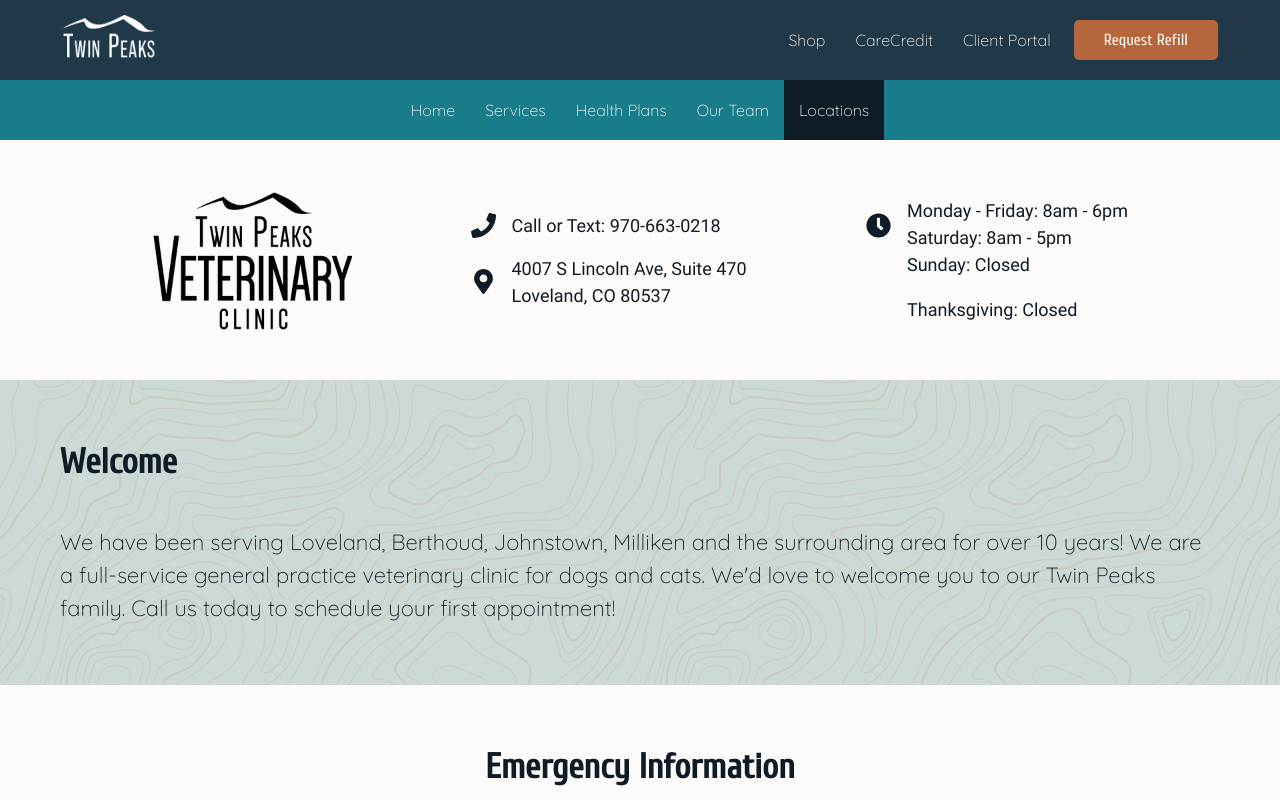
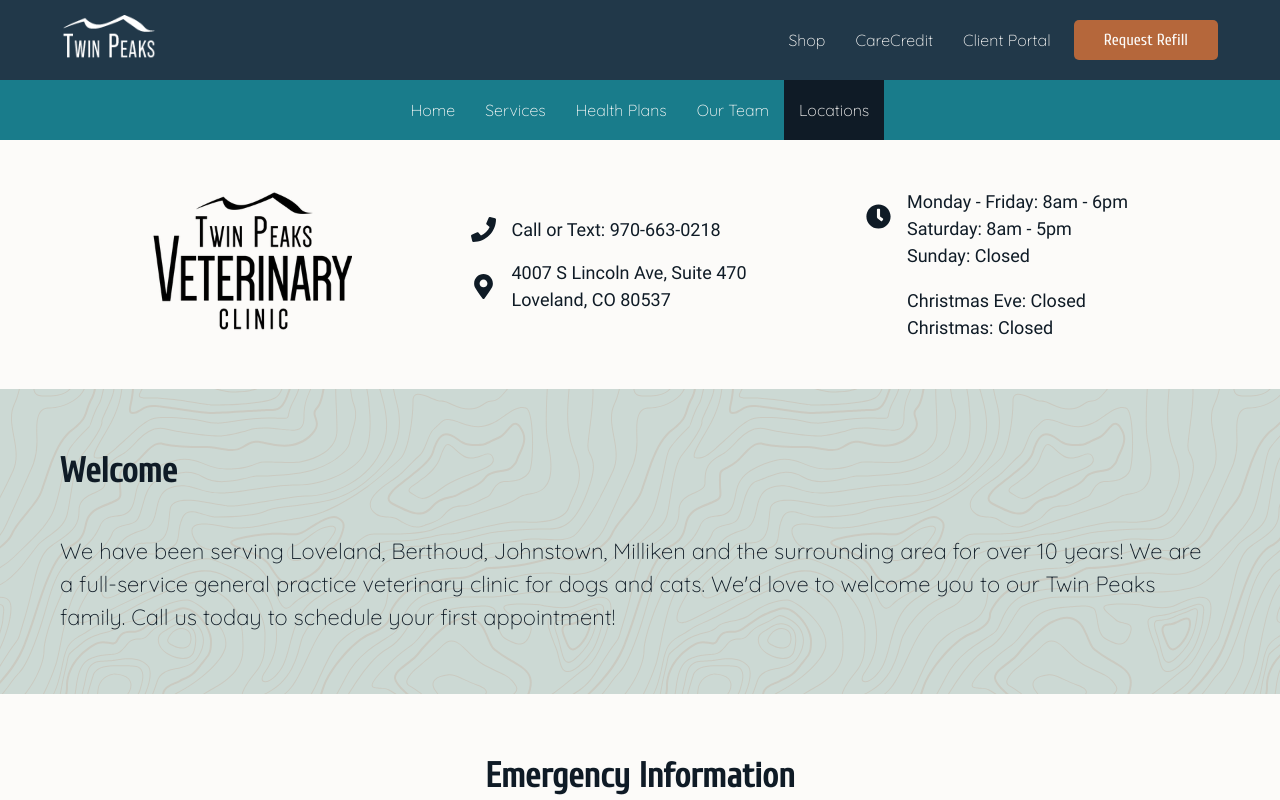
Before and after one commit to ergarner11/twin-peaks-website, a React (Create React App) app: page /locations/loveland in a window 1280 px wide. Built offline with nearby package versions, Linux system fonts and the light colour scheme; a web font is replaced by a local one.

Commit message:
Update holiday hours

```diff
--- a/src/components/locations/loveland.jsx
+++ b/src/components/locations/loveland.jsx
@@ -51,7 +51,8 @@ function Loveland() {
         <p>Saturday: 8am - 5pm</p>
         <p>Sunday: Closed</p>
         <br />
-        <p>Thanksgiving: Closed</p>
+        <p>Christmas Eve: Closed</p>
+        <p>Christmas: Closed</p>
       </div>
     </div>
   );
```
